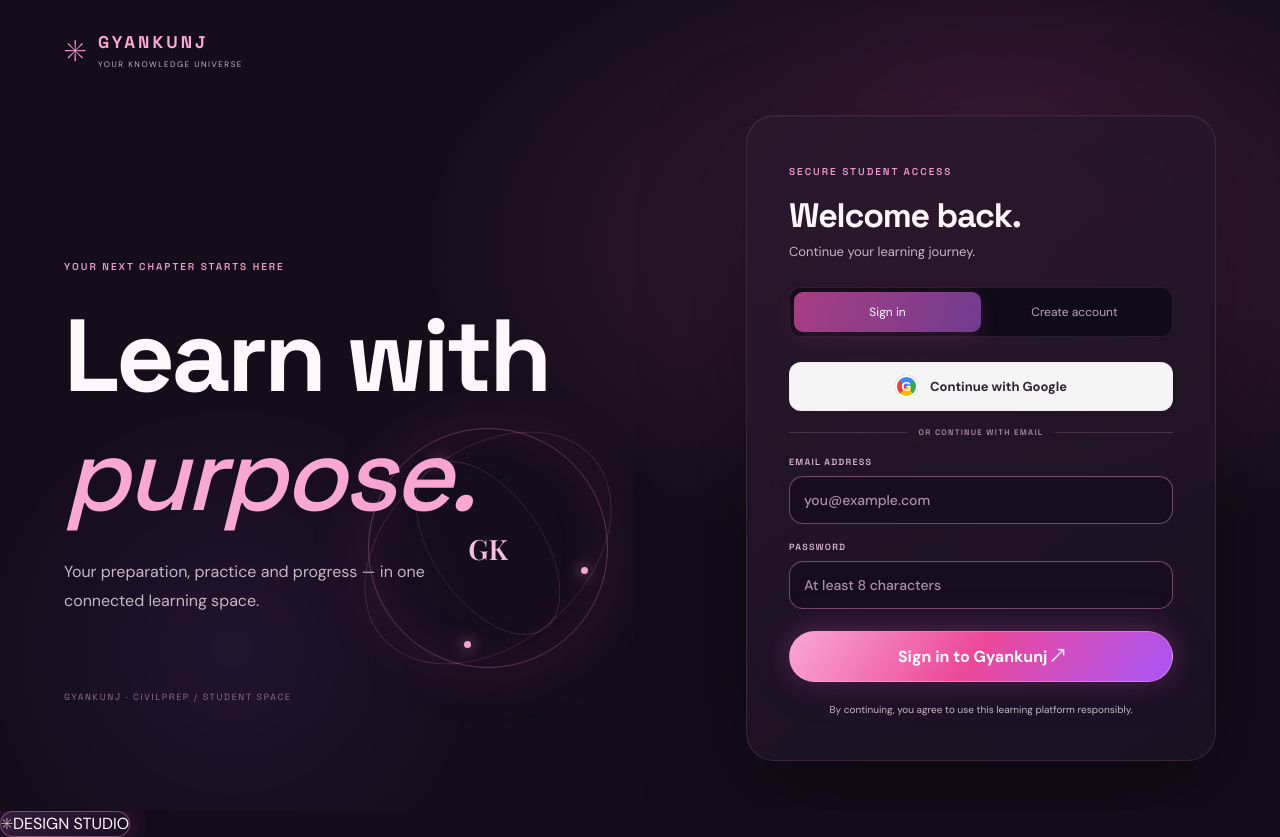
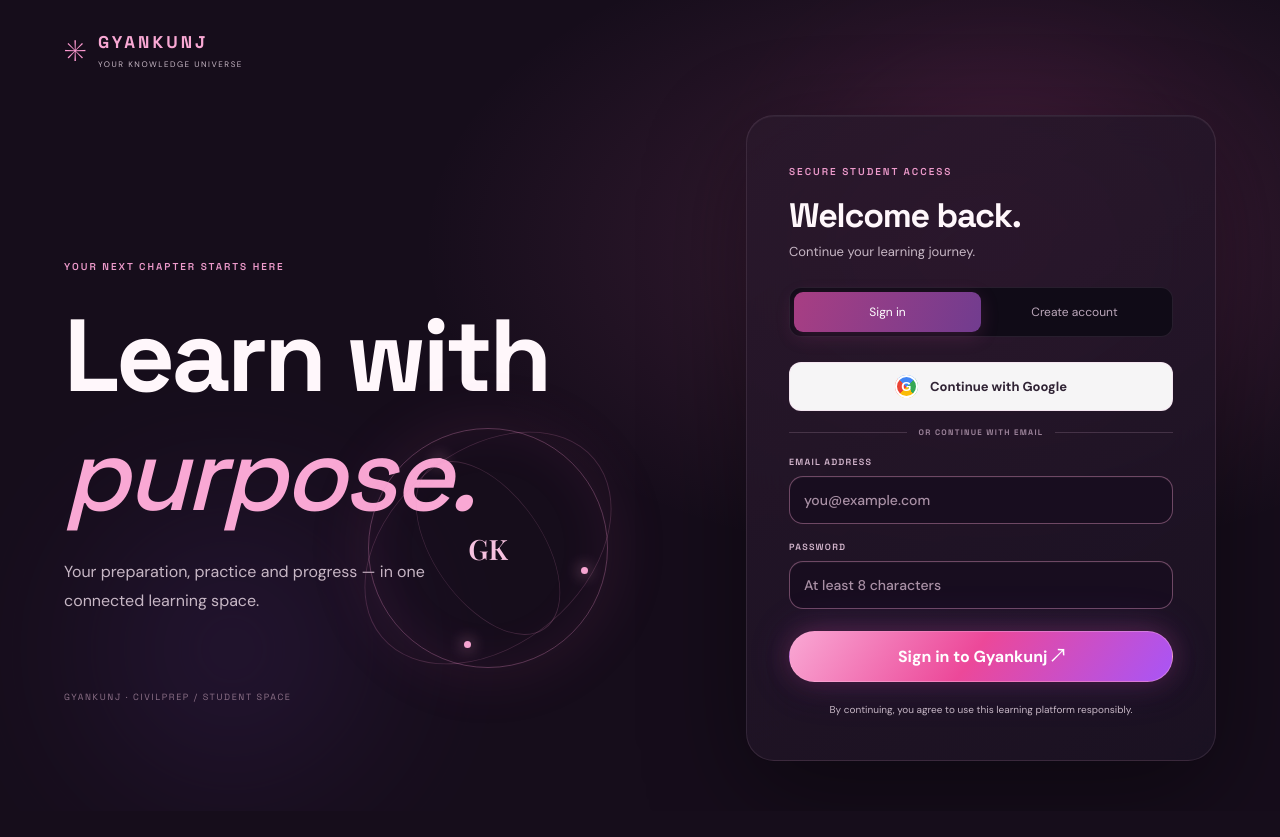
Before and after one commit to kshitiz2007-cpu/gyankunj-cosmic-orbital-dashboard, a Next.js app: page /login in a window 1280 px wide. After the commit the page ends 811 px from the top, so only its background shows below. Built offline with nearby package versions, Linux system fonts and the light colour scheme; no server answers.

Commit message:
Restrict Design Studio launcher to verified active administrators

```diff
--- a/components/theme-provider.tsx
+++ b/components/theme-provider.tsx
@@ -1,6 +1,7 @@
 "use client";
 
 import { useEffect, useState } from "react";
+import { getSupabaseBrowserClient } from "@/lib/supabase/client";
 
 type Density = "compact" | "comfortable" | "spacious";
 type Motion = "minimal" | "dynamic" | "expressive";
@@ -42,6 +43,28 @@ export default function ThemeProvider({ children }: { children: React.ReactNode
   const [prefs, setPrefs] = useState<Preferences>(DEFAULTS);
   const [ready, setReady] = useState(false);
   const [open, setOpen] = useState(false);
+  const [isAdmin, setIsAdmin] = useState(false);
+
+  useEffect(() => {
+    let active = true;
+    const supabase = getSupabaseBrowserClient();
+    if (!supabase) return;
+    const verifyAdmin = async () => {
+      const { data: { user }, error: authError } = await supabase.auth.getUser();
+      if (!active) return;
+      if (authError || !user) { setIsAdmin(false); return; }
+      const { data: profile, error: profileError } = await supabase
+        .from("profiles")
+        .select("role,is_active")
+        .eq("id", user.id)
+        .maybeSingle();
+      if (!active) return;
+      setIsAdmin(!profileError && profile?.role === "admin" && profile.is_active === true);
+    };
+    void verifyAdmin();
+    const { data: { subscription } } = supabase.auth.onAuthStateChange(() => { void verifyAdmin(); });
+    return () => { active = false; subscription.unsubscribe(); };
+  }, []);
 
   useEffect(() => {
     const initial = readPreferences();
@@ -83,7 +106,7 @@ export default function ThemeProvider({ children }: { children: React.ReactNode
 
   return <>
     {children}
-    {ready && <>
+    {ready && isAdmin && <>
       <button type="button" className="gk-studio-launcher" onClick={() => setOpen(v => !v)} aria-expanded={open} aria-controls="gk-design-studio">
         <span aria-hidden="true">✳</span><span>DESIGN STUDIO</span>
       </button>
```
